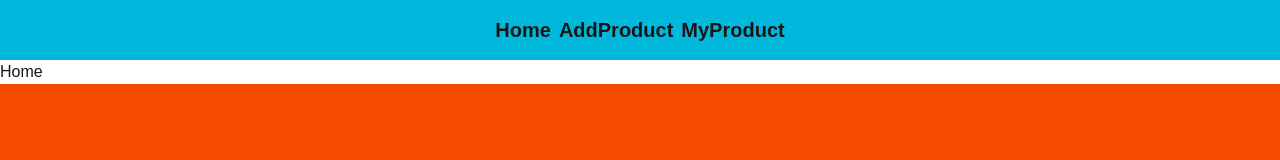
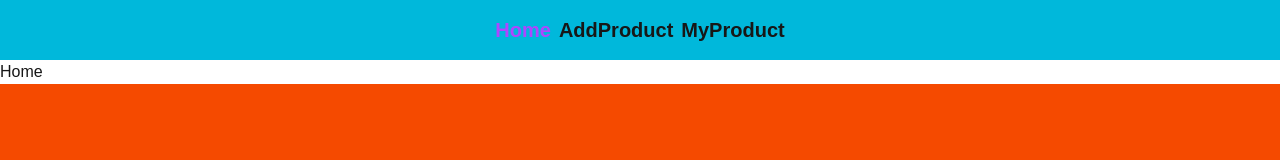
Before and after one commit to Nazrul144/next_crud, a Next.js app: page / in a window 1280 px wide. Shown: the top 160 px of the page. Built offline with nearby package versions, Linux system fonts and the light colour scheme.

Commit message:
Dynamic routing implemented

```diff
--- a/src/components/shared/Navbar.jsx
+++ b/src/components/shared/Navbar.jsx
@@ -1,7 +1,10 @@
+'use client'
 import Link from 'next/link';
+import { usePathname } from 'next/navigation';
 import React from 'react';
 
 const Navbar = () => {
+    const pathName = usePathname();
     const navLinks = [
         {
             title: 'Home',
@@ -20,7 +23,7 @@
         <div>
             <nav className='flex gap-2 text-xl font-bold justify-center bg-cyan-500 p-4'>
             {
-                navLinks?.map((navLink)=> <Link key={navLink.path} href={navLink.path}>{navLink.title}</Link>)
+                navLinks?.map((navLink)=> <Link className={`${pathName === navLink.path? 'text-purple-500' : ""}`} key={navLink.path} href={navLink.path}>{navLink.title}</Link>)
             }
             </nav>
         </div>
```
